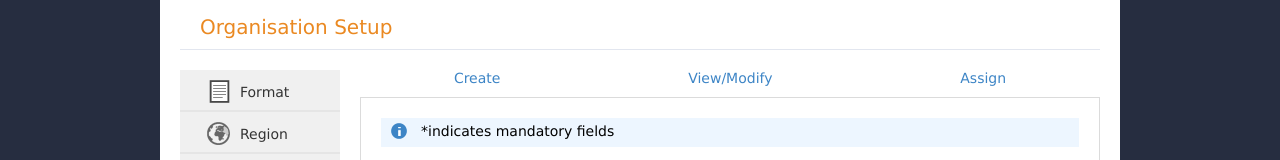
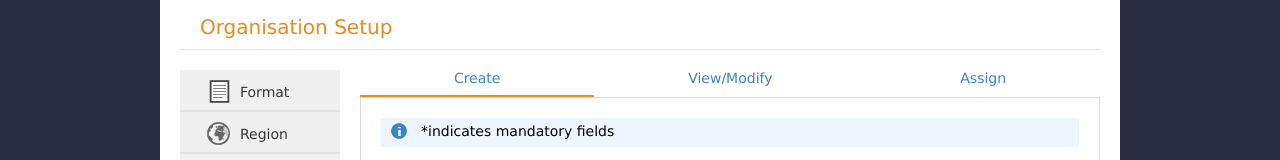
Before and after one commit to harshith12345/ALLOK, a plain HTML site: page Index2.html in a window 1280 px wide. Shown: the part 149-309 px from the top of the page. Drawn offline with Linux system fonts and the light colour scheme.

Commit message:
Small Change

```diff
--- a/Index2.html
+++ b/Index2.html
@@ -188,7 +188,7 @@
                 </div>
                 <div class="RightBody1">
                 <div class="RightTop1text">
-                    <div class="Topmenu12">
+                    <div class="Topmenu12" id="Create">
                         Create
                     </div >
                     <div class="Topmenu12">
```
